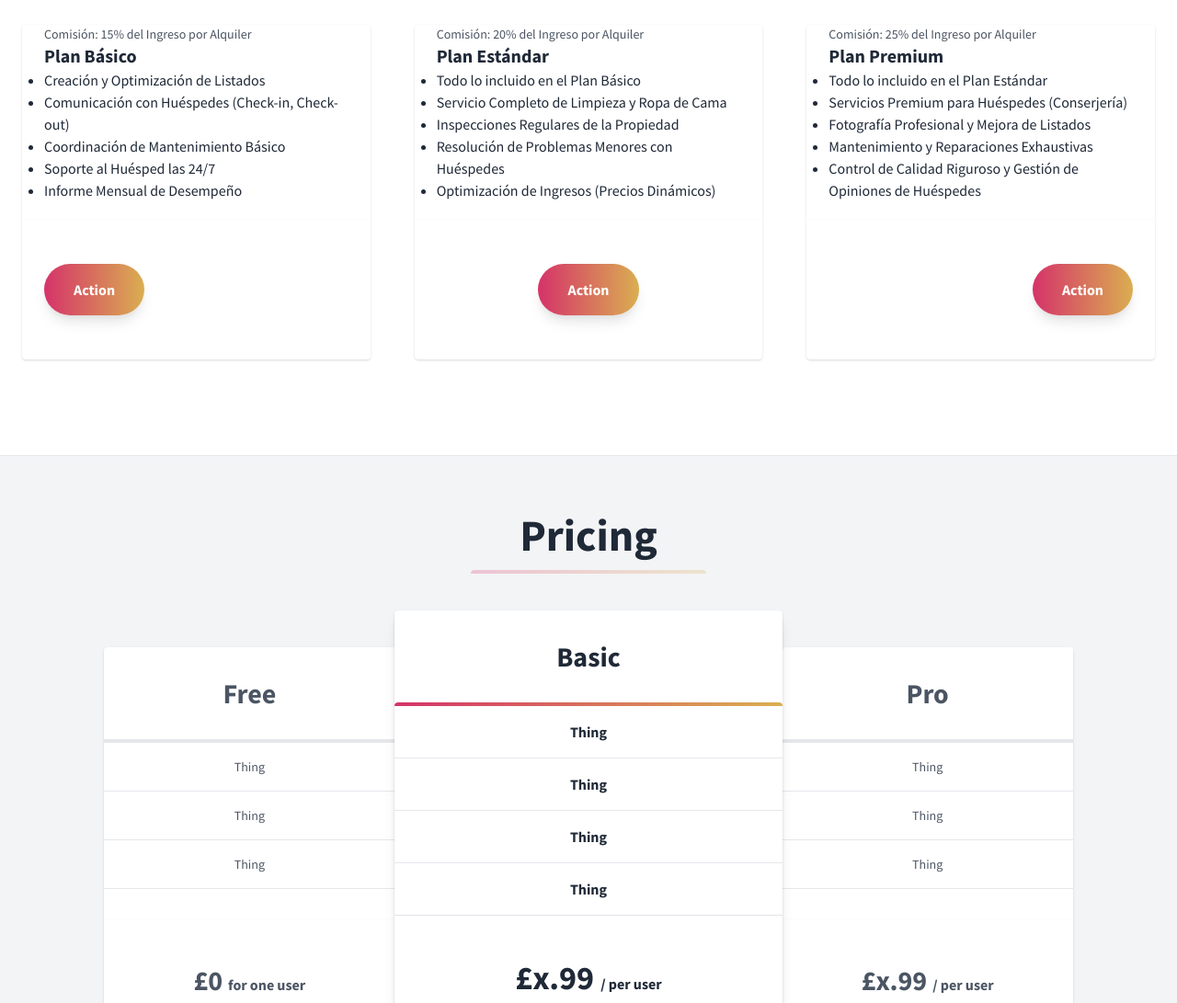
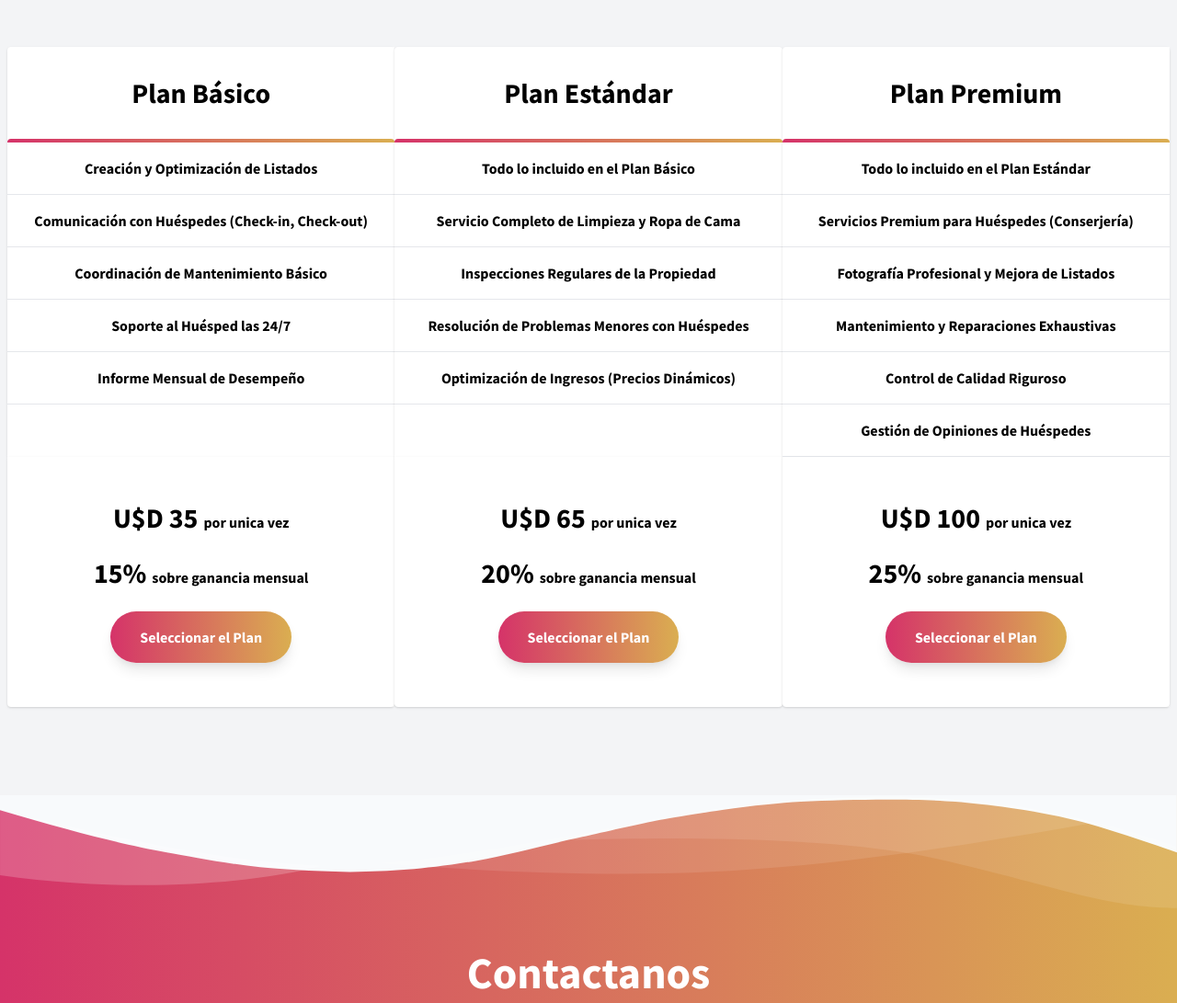
Before and after one commit to vmrodriguez90/buenairbnb.com.ar, a website: page dist/index.html in a window 1280 px wide. Shown: the part 1371-2462 px from the top of the page at 92% size. Drawn offline with nearby package versions, Linux system fonts and the light colour scheme.

Commit message:
Info about plans

```diff
--- a/dist/index.html
+++ b/dist/index.html
@@ -21,7 +21,7 @@
   </head>
   <body class="leading-normal tracking-normal text-white gradient" style="font-family: 'Source Sans Pro', sans-serif;">
     <!--Nav-->
-    <nav id="header" class="fixed w-full z-30 top-0 text-white">
+    <nav id="header" class="fixed w-full z-50 top-0 text-white" style="z-index: 51;">
       <div class="w-full container mx-auto flex flex-wrap items-center justify-between mt-0 py-2">
         <div class="pl-4 flex items-center">
           <a class="logo toggleColour text-white no-underline hover:no-underline font-bold text-2xl lg:text-4xl" href="#">
@@ -140,168 +140,99 @@
         </div>
       </div>
     </section>
-    <section class="bg-white border-b py-8">
-      <div class="container mx-auto flex flex-wrap pt-4 pb-12">
+    <section class="bg-gray-100 py-8" id="pricing">
+      <div class="container mx-auto px-2 pt-4 pb-12 text-gray-800">
         <h2 class="w-full my-2 text-5xl font-bold leading-tight text-center text-gray-800">
           Nuestros Planes
         </h2>
         <div class="w-full mb-4">
           <div class="h-1 mx-auto gradient w-64 opacity-25 my-0 py-0 rounded-t"></div>
         </div>
-        <div class="w-full md:w-1/3 p-6 flex flex-col flex-grow flex-shrink">
-          <div class="flex-1 bg-white rounded-t rounded-b-none overflow-hidden shadow">
-            <a href="#" class="flex flex-wrap no-underline hover:no-underline">
-              <p class="w-full text-gray-600 text-xs md:text-sm px-6">
-                Comisión: 15% del Ingreso por Alquiler
-              </p>
-              <div class="w-full font-bold text-xl text-gray-800 px-6">
+        <div class="flex flex-col sm:flex-row justify-center pt-12 my-12 sm:my-4">
+          <div class="flex flex-col w-5/6 lg:w-1/3 mx-auto lg:mx-0 rounded-none lg:rounded-l-lg bg-white">
+            <div class="flex-1 bg-white text-gray-600 rounded-t rounded-b-none overflow-hidden shadow">
+              <div class="p-8 text-3xl font-bold text-center text-black">
                 Plan Básico
               </div>
-              <ul class="text-gray-800 text-base px-6 mb-5 list-disc">
-                  <li>Creación y Optimización de Listados</li>
-                  <li>Comunicación con Huéspedes (Check-in, Check-out)</li>
-                  <li>Coordinación de Mantenimiento Básico</li>
-                  <li>Soporte al Huésped las 24/7</li>
-                  <li>Informe Mensual de Desempeño</li>
-              </ul>
-            </a>
-          </div>
-          <div class="flex-none mt-auto bg-white rounded-b rounded-t-none overflow-hidden shadow p-6">
-            <div class="flex items-center justify-start">
-              <button class="mx-auto lg:mx-0 hover:underline gradient text-white font-bold rounded-full my-6 py-4 px-8 shadow-lg focus:outline-none focus:shadow-outline transform transition hover:scale-105 duration-300 ease-in-out">
-                Action
-              </button>
-            </div>
-          </div>
-        </div>
-        <div class="w-full md:w-1/3 p-6 flex flex-col flex-grow flex-shrink">
-          <div class="flex-1 bg-white rounded-t rounded-b-none overflow-hidden shadow">
-            <a href="#" class="flex flex-wrap no-underline hover:no-underline">
-              <p class="w-full text-gray-600 text-xs md:text-sm px-6">
-                Comisión: 20% del Ingreso por Alquiler
-              </p>
-              <div class="w-full font-bold text-xl text-gray-800 px-6">
-                Plan Estándar
-              </div>
-              <ul class="text-gray-800 text-base px-6 mb-5 list-disc">
-                  <li>Todo lo incluido en el Plan Básico</li>
-                  <li>Servicio Completo de Limpieza y Ropa de Cama</li>
-                  <li>Inspecciones Regulares de la Propiedad</li>
-                  <li>Resolución de Problemas Menores con Huéspedes</li>
-                  <li>Optimización de Ingresos (Precios Dinámicos)</li>
-              </ul>
-            </a>
-          </div>
-          <div class="flex-none mt-auto bg-white rounded-b rounded-t-none overflow-hidden shadow p-6">
-            <div class="flex items-center justify-center">
-              <button class="mx-auto lg:mx-0 hover:underline gradient text-white font-bold rounded-full my-6 py-4 px-8 shadow-lg focus:outline-none focus:shadow-outline transform transition hover:scale-105 duration-300 ease-in-out">
-                Action
-              </button>
-            </div>
-          </div>
-        </div>
-        <div class="w-full md:w-1/3 p-6 flex flex-col flex-grow flex-shrink">
-          <div class="flex-1 bg-white rounded-t rounded-b-none overflow-hidden shadow">
-            <a href="#" class="flex flex-wrap no-underline hover:no-underline">
-              <p class="w-full text-gray-600 text-xs md:text-sm px-6">
-                Comisión: 25% del Ingreso por Alquiler
-              </p>
-              <div class="w-full font-bold text-xl text-gray-800 px-6">
-                Plan Premium
-              </div>
-                <ul class="text-gray-800 text-base px-6 mb-5 list-disc">
-                  <li>Todo lo incluido en el Plan Estándar</li>
-                  <li>Servicios Premium para Huéspedes (Conserjería)</li>
-                  <li>Fotografía Profesional y Mejora de Listados</li>
-                  <li>Mantenimiento y Reparaciones Exhaustivas</li>
-                  <li>Control de Calidad Riguroso y Gestión de Opiniones de Huéspedes</li>
-                </ul>
-            </a>
-          </div>
-          <div class="flex-none mt-auto bg-white rounded-b rounded-t-none overflow-hidden shadow p-6">
-            <div class="flex items-center justify-end">
-              <button class="mx-auto lg:mx-0 hover:underline gradient text-white font-bold rounded-full my-6 py-4 px-8 shadow-lg focus:outline-none focus:shadow-outline transform transition hover:scale-105 duration-300 ease-in-out">
-                Action
-              </button>
-            </div>
-          </div>
-        </div>
-      </div>
-    </section>
-    <section class="bg-gray-100 py-8" id="pricing">
-      <div class="container mx-auto px-2 pt-4 pb-12 text-gray-800">
-        <h2 class="w-full my-2 text-5xl font-bold leading-tight text-center text-gray-800">
-          Pricing
-        </h2>
-        <div class="w-full mb-4">
-          <div class="h-1 mx-auto gradient w-64 opacity-25 my-0 py-0 rounded-t"></div>
-        </div>
-        <div class="flex flex-col sm:flex-row justify-center pt-12 my-12 sm:my-4">
-          <div class="flex flex-col w-5/6 lg:w-1/4 mx-auto lg:mx-0 rounded-none lg:rounded-l-lg bg-white mt-4">
-            <div class="flex-1 bg-white text-gray-600 rounded-t rounded-b-none overflow-hidden shadow">
-              <div class="p-8 text-3xl font-bold text-center border-b-4">
-                Free
-              </div>
-              <ul class="w-full text-center text-sm">
-                <li class="border-b py-4">Thing</li>
-                <li class="border-b py-4">Thing</li>
-                <li class="border-b py-4">Thing</li>
+              <div class="h-1 w-full gradient my-0 py-0 rounded-t"></div>
+              <ul class="w-full text-center text-base font-bold text-black">
+                <li class="border-b py-4">Creación y Optimización de Listados</li>
+                <li class="border-b py-4">Comunicación con Huéspedes (Check-in, Check-out)</li>
+                <li class="border-b py-4">Coordinación de Mantenimiento Básico</li>
+                <li class="border-b py-4">Soporte al Huésped las 24/7</li>
+                <li class="border-b py-4">Informe Mensual de Desempeño</li>
               </ul>
             </div>
             <div class="flex-none mt-auto bg-white rounded-b rounded-t-none overflow-hidden shadow p-6">
-              <div class="w-full pt-6 text-3xl text-gray-600 font-bold text-center">
-                £0
-                <span class="text-base">for one user</span>
+              <div class="w-full pt-6 text-3xl font-bold text-center text-black">
+                U$D 35
+                <span class="text-base">por unica vez</span>
+              </div>
+              <div class="w-full pt-6 text-3xl font-bold text-center text-black">
+                15%
+                <span class="text-base">sobre ganancia mensual</span>
               </div>
               <div class="flex items-center justify-center">
                 <button class="mx-auto lg:mx-0 hover:underline gradient text-white font-bold rounded-full my-6 py-4 px-8 shadow-lg focus:outline-none focus:shadow-outline transform transition hover:scale-105 duration-300 ease-in-out">
-                  Sign Up
+                  Seleccionar el Plan
                 </button>
               </div>
             </div>
           </div>
-          <div class="flex flex-col w-5/6 lg:w-1/3 mx-auto lg:mx-0 rounded-lg bg-white mt-4 sm:-mt-6 shadow-lg z-10">
-            <div class="flex-1 bg-white rounded-t rounded-b-none overflow-hidden shadow">
-              <div class="w-full p-8 text-3xl font-bold text-center">Basic</div>
+          <div class="flex flex-col w-5/6 lg:w-1/3 mx-auto lg:mx-0 rounded-lg bg-white sm:-shadow-lg">
+            <div class="flex-1 bg-white rounded-t rounded-b-none overflow-hidden shadow text-black">
+              <div class="w-full p-8 text-3xl font-bold text-center">Plan Estándar</div>
               <div class="h-1 w-full gradient my-0 py-0 rounded-t"></div>
-              <ul class="w-full text-center text-base font-bold">
-                <li class="border-b py-4">Thing</li>
-                <li class="border-b py-4">Thing</li>
-                <li class="border-b py-4">Thing</li>
-                <li class="border-b py-4">Thing</li>
+              <ul class="w-full text-center text-base font-bold text-black">
+                <li class="border-b py-4">Todo lo incluido en el Plan Básico</li>
+                <li class="border-b py-4">Servicio Completo de Limpieza y Ropa de Cama</li>
+                <li class="border-b py-4">Inspecciones Regulares de la Propiedad</li>
+                <li class="border-b py-4">Resolución de Problemas Menores con Huéspedes</li>
+                <li class="border-b py-4">Optimización de Ingresos (Precios Dinámicos)</li>
               </ul>
             </div>
             <div class="flex-none mt-auto bg-white rounded-b rounded-t-none overflow-hidden shadow p-6">
-              <div class="w-full pt-6 text-4xl font-bold text-center">
-                £x.99
-                <span class="text-base">/ per user</span>
+              <div class="w-full pt-6 text-3xl font-bold text-center text-black">
+                U$D 65
+                <span class="text-base">por unica vez</span>
+              </div>
+              <div class="w-full pt-6 text-3xl font-bold text-center text-black">
+                20%
+                <span class="text-base">sobre ganancia mensual</span>
               </div>
               <div class="flex items-center justify-center">
                 <button class="mx-auto lg:mx-0 hover:underline gradient text-white font-bold rounded-full my-6 py-4 px-8 shadow-lg focus:outline-none focus:shadow-outline transform transition hover:scale-105 duration-300 ease-in-out">
-                  Sign Up
+                  Seleccionar el Plan
                 </button>
               </div>
             </div>
           </div>
-          <div class="flex flex-col w-5/6 lg:w-1/4 mx-auto lg:mx-0 rounded-none lg:rounded-l-lg bg-white mt-4">
-            <div class="flex-1 bg-white text-gray-600 rounded-t rounded-b-none overflow-hidden shadow">
-              <div class="p-8 text-3xl font-bold text-center border-b-4">
-                Pro
+          <div class="flex flex-col w-5/6 lg:w-1/3 mx-auto lg:mx-0 rounded-none lg:rounded-l-lg bg-white">
+            <div class="flex-1 bg-white text-black rounded-t rounded-b-none overflow-hidden shadow">
+              <div class="p-8 text-3xl font-bold text-center ">
+                Plan Premium
               </div>
-              <ul class="w-full text-center text-sm">
-                <li class="border-b py-4">Thing</li>
-                <li class="border-b py-4">Thing</li>
-                <li class="border-b py-4">Thing</li>
+              <div class="h-1 w-full gradient my-0 py-0 rounded-t"></div>
+              <ul class="w-full text-center text-base font-bold text-black">
+                <li class="border-b py-4">Todo lo incluido en el Plan Estándar</li>
+                <li class="border-b py-4">Servicios Premium para Huéspedes (Conserjería)</li>
+                <li class="border-b py-4">Fotografía Profesional y Mejora de Listados</li>
+                <li class="border-b py-4">Mantenimiento y Reparaciones Exhaustivas</li>
+                <li class="border-b py-4">Control de Calidad Riguroso</li>
+                <li class="border-b py-4">Gestión de Opiniones de Huéspedes</li>
               </ul>
             </div>
             <div class="flex-none mt-auto bg-white rounded-b rounded-t-none overflow-hidden shadow p-6">
-              <div class="w-full pt-6 text-3xl text-gray-600 font-bold text-center">
-                £x.99
-                <span class="text-base">/ per user</span>
+              <div class="w-full pt-6 text-3xl font-bold text-center text-black">
+                U$D 100
+                <span class="text-base">por unica vez</span>
               </div>
-              <div class="flex items-center justify-center">
+              <div class="w-full pt-6 text-3xl font-bold text-center text-black">
+                25%
+                <span class="text-base">sobre ganancia mensual</span>
+              </div>              <div class="flex items-center justify-center">
                 <button class="mx-auto lg:mx-0 hover:underline gradient text-white font-bold rounded-full my-6 py-4 px-8 shadow-lg focus:outline-none focus:shadow-outline transform transition hover:scale-105 duration-300 ease-in-out">
-                  Sign Up
+                  Seleccionar el Plan
                 </button>
               </div>
             </div>
@@ -333,36 +264,28 @@
     </svg>
     <section class="container mx-auto text-center py-6 mb-12">
       <h2 class="w-full my-2 text-5xl font-bold leading-tight text-center text-white">
-        Call to Action
+        Contactanos
       </h2>
       <div class="w-full mb-4">
         <div class="h-1 mx-auto bg-white w-1/6 opacity-25 my-0 py-0 rounded-t"></div>
       </div>
       <h3 class="my-4 text-3xl leading-tight">
-        Main Hero Message to sell yourself!
+        Contactanos para tener mas información!
       </h3>
-      <button class="mx-auto lg:mx-0 hover:underline bg-white text-gray-800 font-bold rounded-full my-6 py-4 px-8 shadow-lg focus:outline-none focus:shadow-outline transform transition hover:scale-105 duration-300 ease-in-out">
-        Action!
-      </button>
+      <a href="http://wa.me/5491165233257" target="_blank" class="inline-block mx-auto lg:mx-0 hover:underline bg-white text-gray-800 font-bold rounded-full my-6 py-4 px-8 shadow-lg focus:outline-none focus:shadow-outline transform transition hover:scale-105 duration-300 ease-in-out">
+        Contacto
+      </a>
     </section>
     <!--Footer-->
-    <footer class="bg-white">
-      <div class="container mx-auto px-8">
-        <div class="w-full flex flex-col md:flex-row py-6">
-          <div class="flex-1 mb-6 text-black">
-            <a class="text-pink-600 no-underline hover:no-underline font-bold text-2xl lg:text-4xl" href="#">
-              <!--Icon from: http://www.potlabicons.com/ -->
-              <svg class="h-8 fill-current inline" xmlns="http://www.w3.org/2000/svg" viewBox="0 0 512.005 512.005">
-                <rect fill="#2a2a31" x="16.539" y="425.626" width="479.767" height="50.502" transform="matrix(1,0,0,1,0,0)" />
-                <path
-                  class="plane-take-off"
-                  d=" M 510.7 189.151 C 505.271 168.95 484.565 156.956 464.365 162.385 L 330.156 198.367 L 155.924 35.878 L 107.19 49.008 L 211.729 230.183 L 86.232 263.767 L 36.614 224.754 L 0 234.603 L 45.957 314.27 L 65.274 347.727 L 105.802 336.869 L 240.011 300.886 L 349.726 271.469 L 483.935 235.486 C 504.134 230.057 516.129 209.352 510.7 189.151 Z "
-                />
-              </svg>
-              LANDING
+    <footer class="bg-white w-full">
+      <div class="w-full  px-8">
+        <div class="w-full flex flex-col md:flex-row py-6 justify-between">
+          <div class="md:w-2/5 text-black">
+            <a class="block md:w-3/5 text-pink-600 no-underline hover:no-underline font-bold text-2xl lg:text-4xl" href="#">
+              <img src="./assets/logo.png" class="w-full inline-block"/>
             </a>
           </div>
-          <div class="flex-1">
+          <div class="md:w-1/5">
             <p class="uppercase text-gray-500 md:mb-6">Links</p>
             <ul class="list-reset mb-6">
               <li class="mt-2 inline-block mr-2 md:block md:mr-0">
@@ -376,7 +299,7 @@
               </li>
             </ul>
           </div>
-          <div class="flex-1">
+          <div class="md:w-1/5">
             <p class="uppercase text-gray-500 md:mb-6">Legal</p>
             <ul class="list-reset mb-6">
               <li class="mt-2 inline-block mr-2 md:block md:mr-0">
@@ -387,21 +310,8 @@
               </li>
             </ul>
           </div>
-          <div class="flex-1">
-            <p class="uppercase text-gray-500 md:mb-6">Social</p>
-            <ul class="list-reset mb-6">
-              <li class="mt-2 inline-block mr-2 md:block md:mr-0">
-                <a href="#" class="no-underline hover:underline text-gray-800 hover:text-pink-500">Facebook</a>
-              </li>
-              <li class="mt-2 inline-block mr-2 md:block md:mr-0">
-                <a href="#" class="no-underline hover:underline text-gray-800 hover:text-pink-500">Linkedin</a>
-              </li>
-              <li class="mt-2 inline-block mr-2 md:block md:mr-0">
-                <a href="#" class="no-underline hover:underline text-gray-800 hover:text-pink-500">Twitter</a>
-              </li>
-            </ul>
-          </div>
-          <div class="flex-1">
+
+          <div class="md:w-1/5">
             <p class="uppercase text-gray-500 md:mb-6">Company</p>
             <ul class="list-reset mb-6">
               <li class="mt-2 inline-block mr-2 md:block md:mr-0">
@@ -417,11 +327,8 @@
           </div>
         </div>
       </div>
-      <a href="https://www.freepik.com/free-photos-vectors/background" class="text-gray-500">Background vector created by freepik - www.freepik.com</a>
     </footer>
-    <!-- jQuery if you need it
   <script src="https://cdnjs.cloudflare.com/ajax/libs/jquery/3.3.1/jquery.min.js"></script>
-  -->
     <script>
       var scrollpos = window.scrollY;
       var header = document.getElementById("header");
```
